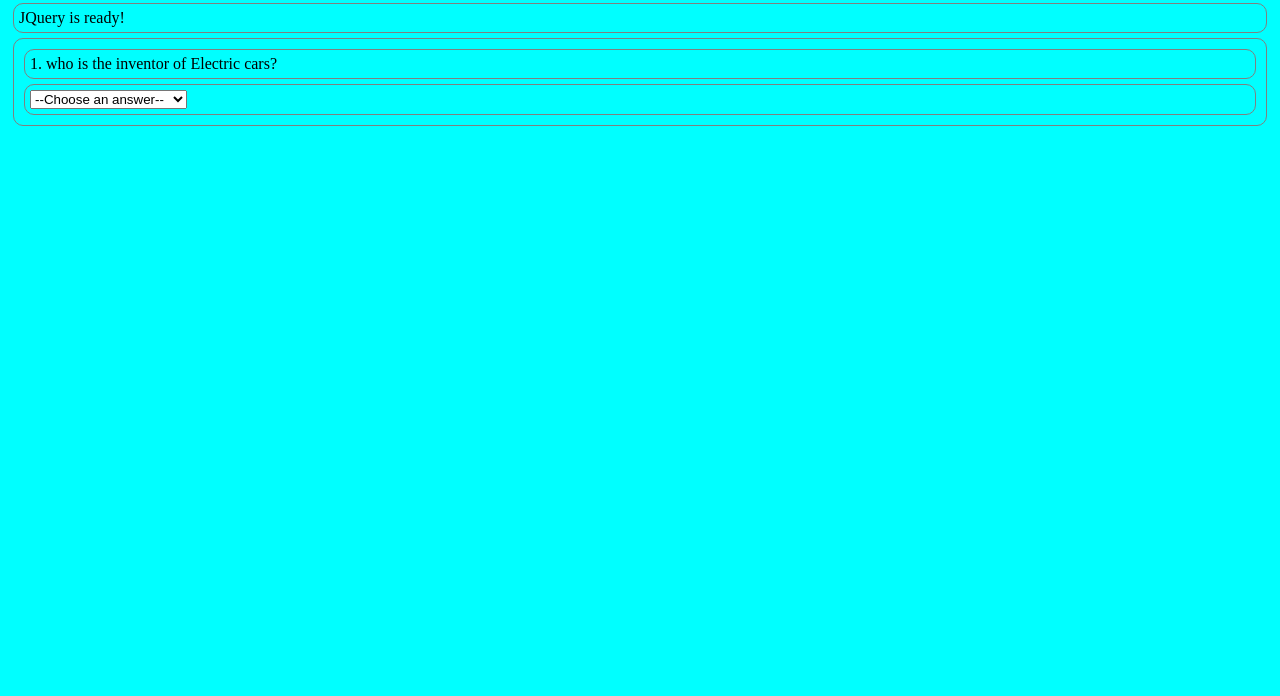
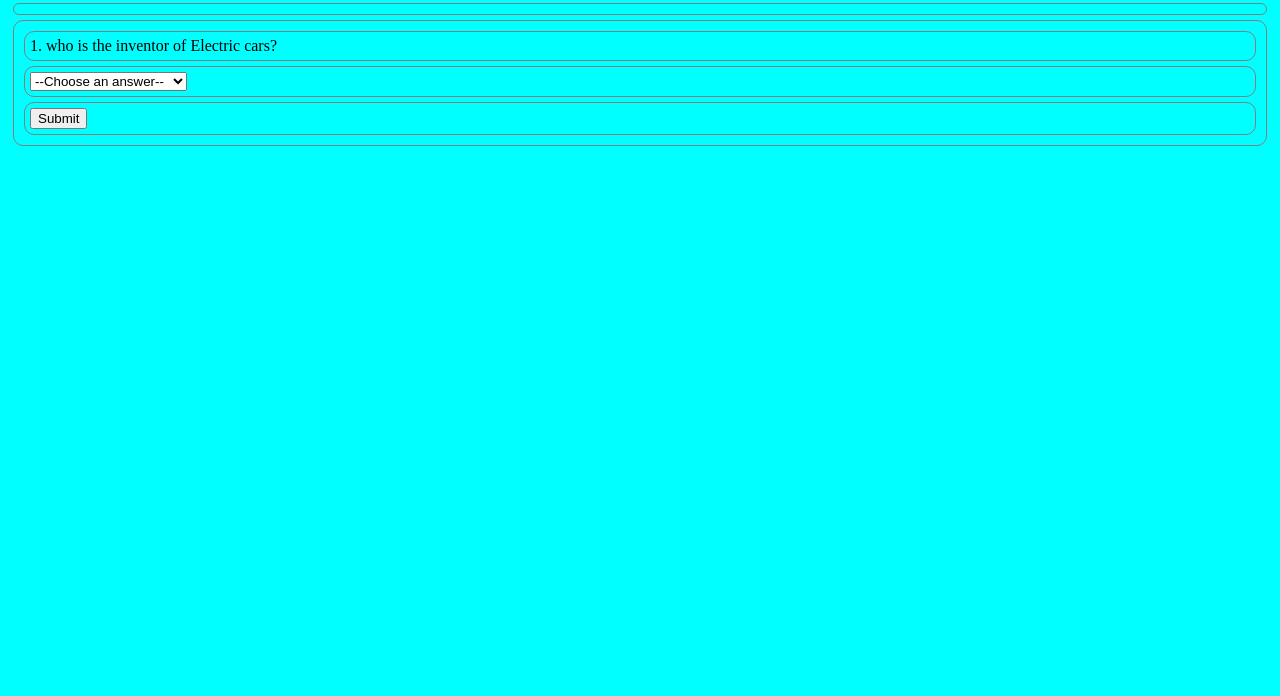
Before and after one commit to darius-chacko-jones/car-website, a plain HTML site: page index.html in a window 1280 px wide. Shown: the part 104-800 px from the top of the page. Drawn offline with Linux system fonts and the light colour scheme.

Commit message:
added submit button

```diff
--- a/index.html
+++ b/index.html
@@ -33,7 +33,10 @@
 			<option>Darius Chacko Jones</option>
 		</select>
 	</div>
+   	<div>
+		<button id="q1-submit">Submit</button>
 
+	</div>
 
   </div>
 
--- a/index.js
+++ b/index.js
@@ -1,3 +1,5 @@
 $(document).ready(function() {
-    $("#log-area").html("JQuery is ready!");
+    $("#q1-submit").click(function(){
+        alert("poopy buthole")
+    });
 });
```
